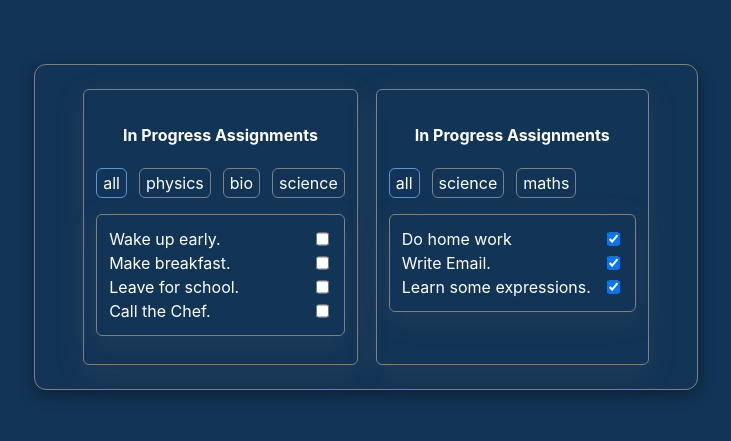
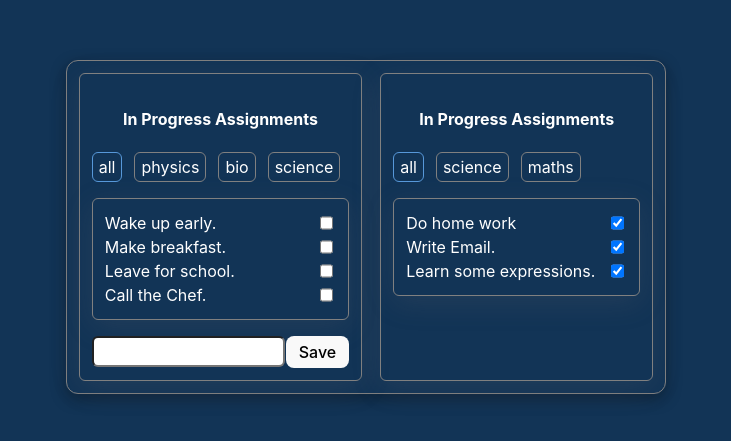
Before and after one commit to sudhansom/vue-project, a Vue app: page / in a window 1280 px wide. Shown: the part 173-614 px from the top of the page, without its empty margins (274-1005 px from the left). Built offline with nearby package versions, Linux system fonts and the light colour scheme; data requests are answered from the project's data file.

Commit message:
fix input field as a slot

```diff
--- a/src/components/Assignment.vue
+++ b/src/components/Assignment.vue
@@ -1,6 +1,7 @@
 <template>
     <div class="assignment">
-        <h4>
+        <section>
+            <h4>
             In Progress Assignments
         </h4>
         <div class="tags">
@@ -21,6 +22,8 @@
             <each-assignment v-for="assignment in assignments" :key="assignment.id" :assignment="assignment" />
         </ul>
         </div>
+        </section>
+        <slot></slot>
     </div>
 </template>
 
--- /dev/null
+++ b/src/components/AssignmentCreate.vue
@@ -0,0 +1,31 @@
+<template>
+    <div class="input-card">
+        <input type="text">
+        <button>Save</button>
+    </div>
+</template>
+
+<script setup>
+
+</script>
+
+<style scoped>
+.input-card {
+    padding: 0;
+    display: flex;
+    justify-content: space-between;
+    gap:1px;
+    border-radius: 6px;
+}
+input {
+    padding: 6px;
+    height: 100%;
+    flex-grow: 1;
+    border-radius: 6px;
+
+}
+button {
+    padding: 5px 12px;
+}
+
+</style>
--- a/src/components/AssignmentsList.vue
+++ b/src/components/AssignmentsList.vue
@@ -1,6 +1,8 @@
 <template>
 <div class="assignments" v-if="assignments.length">
-    <assignment v-if="inProgress.length" :assignments="inProgress"  />
+    <assignment v-if="inProgress.length" :assignments="inProgress">
+        <assignment-create />
+    </assignment>
     <assignment v-if="completed.length" :assignments="completed"  />
 </div>
 <LoadingSpinner v-else> </LoadingSpinner>
@@ -9,7 +11,9 @@
 <script setup>
 import { computed } from 'vue'
 import Assignment from "./Assignment.vue"
+import AssignmentCreateVue from './AssignmentCreate.vue';
 import LoadingSpinner from "./LoadingSpinner.vue";
+import AssignmentCreate from "./AssignmentCreate.vue"
 
 const { assignments } = defineProps({
   assignments: Array,
@@ -30,7 +34,7 @@ const completed = computed(() => {
     gap: 18px;
     border: 1px solid gray;
     border-radius: 12px;
-    padding: 24px 48px;
+    padding: 12px;
     box-shadow: rgba(0, 0, 0, 0.35) 0px 5px 15px;
 }
 </style>
```
